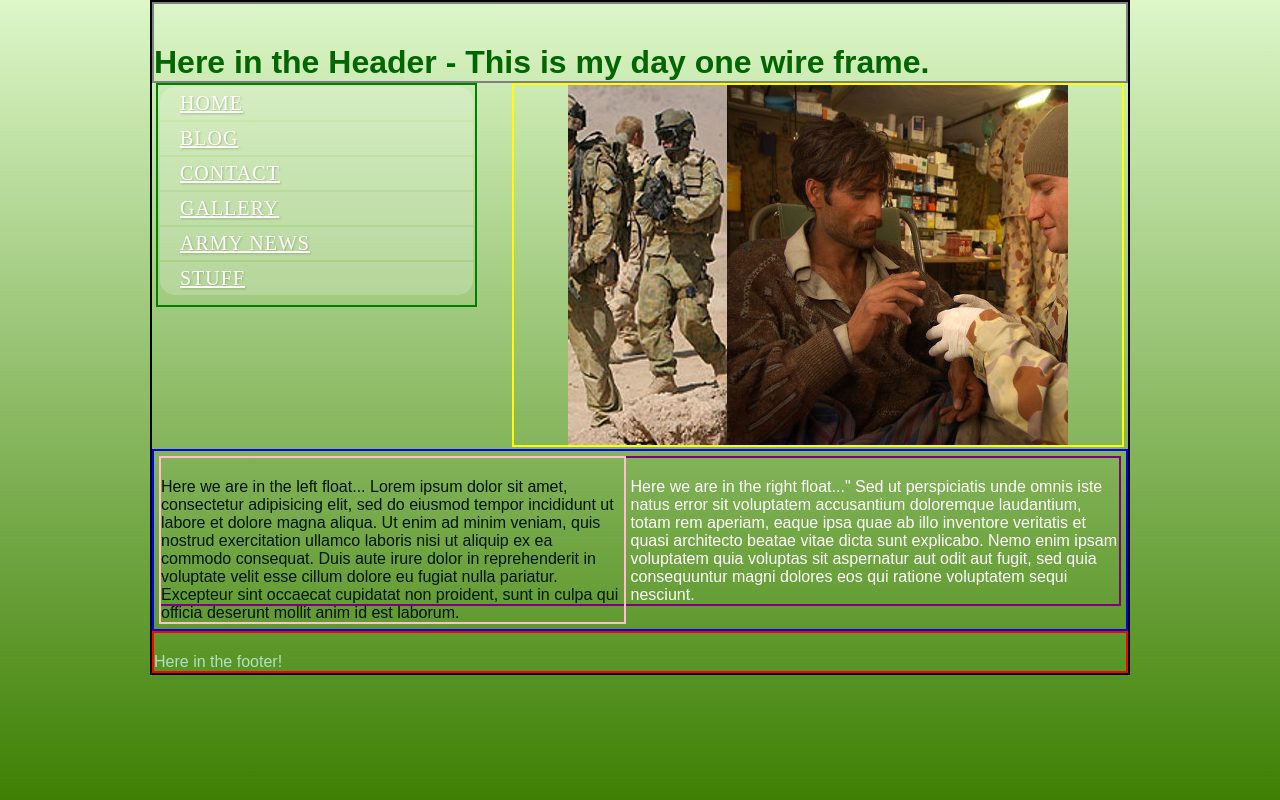
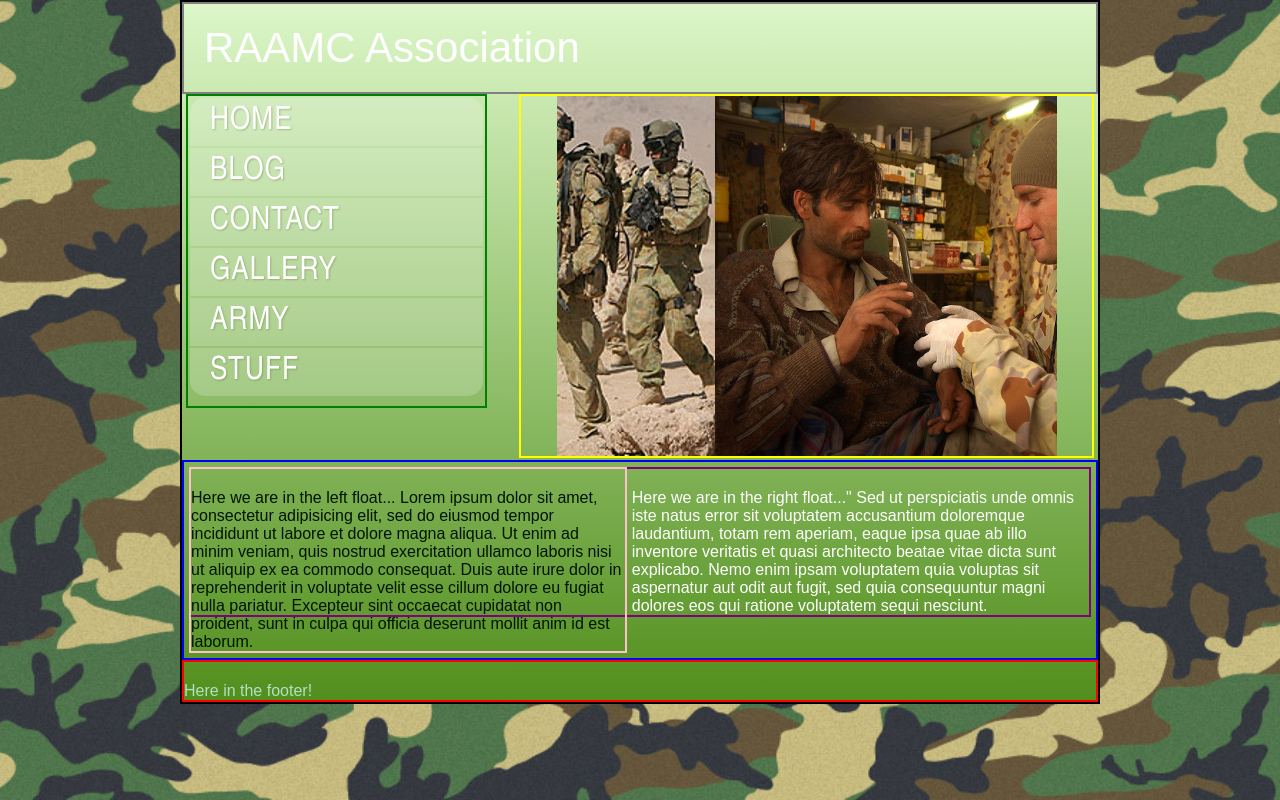
Before and after one commit to addinall/RAAMC, a PHP site: page / in a window 1280 px wide. Run offline with PHP 8.4, Linux system fonts and the light colour scheme; data that the repository does not hold is empty.

Commit message:
MUCHO MORE CSS3 work!

```diff
--- a/css/menu.css
+++ b/css/menu.css
@@ -1,13 +1,11 @@
-.content{
-	margin: 0 20px;
-}
 .bmenu{
     padding: 0px;
     margin: 0 0 10px 0;
     position: relative;
+	font-family:'Arial Narrow', Arial, sans-serif;
 }
 .bmenu li{
-    font-size: 20px;
+    font-size: 32px;
     display: block;
 }
 .bmenu li a{
@@ -29,11 +27,15 @@
 .bmenu li:first-child a{
 	-webkit-border-radius: 15px 15px 0px 0px;
 	-moz-border-radius: 15px 15px 0px 0px;
+	-o-border-radius: 15px 15px 0px 0px;
+	-ms-border-radius: 15px 15px 0px 0px;
 	border-radius: 15px 15px 0px 0px;
 }
 .bmenu li:last-child a{
 	-webkit-border-radius: 0px 0px 15px 15px;
 	-moz-border-radius: 0px 0px 15px 15px;
+	-o-border-radius: 0px 0px 15px 15px;
+	-ms-border-radius: 0px 0px 15px 15px;
 	border-radius: 0px 0px 15px 15px;
 }
 .bmenu:hover li a{
--- /dev/null
+++ b/css/reset.css
@@ -0,0 +1,41 @@
+/* CSS reset */
+body,div,dl,dt,dd,ul,ol,li,h1,h2,h3,h4,h5,h6,pre,form,fieldset,input,textarea,p,blockquote,th,td {
+	margin:0;
+	padding:0;
+}
+html,body {
+	margin:0;
+	padding:0;
+}
+table {
+	border-collapse:collapse;
+	border-spacing:0;
+}
+fieldset,img {
+	border:0;
+}
+input{
+	border:1px solid #b0b0b0;
+	padding:3px 5px 4px;
+	color:#979797;
+	width:190px;
+}
+address,caption,cite,code,dfn,th,var {
+	font-style:normal;
+	font-weight:normal;
+}
+ol,ul {
+	list-style:none;
+}
+caption,th {
+	text-align:left;
+}
+h1,h2,h3,h4,h5,h6 {
+	font-size:100%;
+	font-weight:normal;
+}
+q:before,q:after {
+	content:'';
+}
+abbr,acronym { border:0;
+}
--- a/css/style.css
+++ b/css/style.css
@@ -9,6 +9,8 @@
  * VERY Lightweight.  Verifies as CSS3 as usual.
  *
 */
+
+@import url('reset.css');
 
 *, *:before, *:after {
         margin: 0px;
@@ -39,7 +41,25 @@
   }
 
 
-  html,body {
+html,body {
+  background: url(../images/camo.jpg) no-repeat center center fixed;
+  -webkit-background-size: cover;
+  -moz-background-size: cover;
+  -o-background-size: cover;
+  background-size: cover;
+  font-family: 'Josefin Slab', Arial, sans-serif;
+  font-size: 14px;
+}
+
+
+
+
+#container {
+    max-width: 920px;
+    border: 2px solid black;
+    margin: 0px auto;
+    overflow: auto;
+    width: 100%;
     background: rgba(221,247,201,1);
     background: -moz-linear-gradient(top, rgba(221,247,201,1) 0%, rgba(62,128,4,1) 100%);
     background: -webkit-gradient(left top, left bottom, color-stop(0%, rgba(221,247,201,1)), color-stop(100%, rgba(62,128,4,1)));
@@ -49,15 +69,6 @@
     background: linear-gradient(to bottom, rgba(221,247,201,1) 0%, rgba(62,128,4,1) 100%);
     filter: progid:DXImageTransform.Microsoft.gradient( startColorstr='#ddf7c9', endColorstr='#3e8004', GradientType=0 );
     background-attachment:fixed;
-    }
-
-
-    #container {
-        max-width: 980px;
-          border: 2px solid black;
-          margin: 0px auto;
-          overflow: auto;
-          width: 100%;
     }
 
       #header {
@@ -143,12 +154,12 @@
 
 
       h1   {
-        font-size: 32px;
+        font-size: 36px;
         font-family: arial, sans-serif;
         list-style-type: none;
         color: #006600;
         padding-top: 20px;
-        margin-top:20px;
+        text-align: center;
       }
 
 
@@ -158,7 +169,6 @@
         list-style-type: none;
         color: #006600;
         padding-top: 20px;
-        margin-top:20px;
       }
 
 
@@ -169,7 +179,7 @@
 
 
    @media all and (max-width: 640px) {
-      #column_one, #column_two {
+      #column_one, #column_two, #head_left, #head_right {
         float: none;
         width: auto;
         margin: 10px;
@@ -220,3 +230,99 @@
 	-o-transform: skew(5deg) rotate(5deg);
 	transform: skew(5deg) rotate(5deg);
 }
+
+
+
+a{
+	color: #fff;
+	text-decoration: none;
+}
+.clr{
+	clear: both;
+}
+.content{
+	position:relative;
+    width:580px;
+    margin: 0 auto;
+}
+h1{
+	margin:0px;
+	padding:20px;
+	font-size:42px;
+	color:#fff;
+	text-align:left;
+	font-weight:400;
+    text-align:left;
+}
+h1 span{
+	font-size:22px;
+	color:#ddd;
+	padding-top:10px;
+}
+/* Header Style */
+.header{
+	font-family:'Arial Narrow', Arial, sans-serif;
+	line-height: 24px;
+	font-size: 11px;
+	background: #000;
+	opacity: 0.9;
+	text-transform: uppercase;
+	z-index: 9999;
+	position: relative;
+	-moz-box-shadow: 1px 0px 2px #000;
+	-webkit-box-shadow: 1px 0px 2px #000;
+	box-shadow: 1px 0px 2px #000;
+}
+.header a{
+	padding: 0px 10px;
+	letter-spacing: 1px;
+	color: #ddd;
+	display: block;
+	float: left;
+}
+.header a:hover{
+	color: #fff;
+}
+.header span.right{
+	float: right;
+}
+.header span.right a{
+	float: none;
+	display: inline;
+}
+
+.more ul{
+	text-transform:uppercase;
+	font-size:11px;
+	padding:50px 0px 30px 20px;
+	height:30px;
+	clear:both;
+	font-family: 'Arial Narrow', Arial, sans-serif;
+	width:830px;
+	margin:0 auto;
+    color:#fff;
+}
+.more ul li{
+	float:left;
+	margin:0px 2px;
+}
+.more ul li.selected a,
+.more ul li.selected a:hover{
+	background:#000;
+	color:#fff;
+	text-shadow:none;
+}
+.more ul li a{
+	text-shadow:1px 1px 1px #fff;
+	color:#555;
+	background:#f7f7f7;
+	padding:3px 6px;
+	-moz-box-shadow:1px 1px 2px rgba(0,0,0,0.6);
+	-webkit-box-shadow:1px 1px 2px rgba(0,0,0,0.6);
+	box-shadow:1px 1px 2px rgba(0,0,0,0.6);
+}
+.more ul li a:hover{
+	background:#000;
+	color:#fff;
+	text-shadow:none;
+}
--- a/index.php
+++ b/index.php
@@ -32,8 +32,8 @@
 
 -->
 
-
-<meta http-equiv="Content-Type" content="text/html; charset=utf-8"/>
+<meta charset="UTF-8" />
+<meta http-equiv="X-UA-Compatible" content="IE=edge,chrome=1">
 <meta name="viewport" content="width=device-width, initial-scale=1.0">
 <meta name="description" content="A web site created for the members of the Royal Australian Army Medical Corps Association." />
 <meta name="author" content="Mark Addinall.  Brisbane. Australia"  />
@@ -72,17 +72,7 @@ if ($debug) {
 
     <div id="container">
         <div id="header">
-            <h1>Here in the Header - This is my day one wire frame.</h1>
-            <div id="head_left">
-                <ul class="bmenu">
-                    <li><a href="#">Home</a></li>
-                    <li><a href="#">Blog</a></li>
-                    <li><a href="#">Contact</a></li>
-                    <li><a href="#">Gallery</a></li>
-                    <li><a href="#">Army News</a></li>
-                    <li><a href="#">Stuff</a></li>
-                </ul>
-            </div>
+            <h1>RAAMC Association</h1>
             <div id="head_right">
                 <div id="slider">
                     <figure>
@@ -93,6 +83,16 @@ if ($debug) {
                         <img src="images/army1.jpg" alt="">
                     </figure>
                 </div>
+            </div>
+            <div id="head_left">
+                <ul class="bmenu">
+                    <li><a href="#">Home</a></li>
+                    <li><a href="#">Blog</a></li>
+                    <li><a href="#">Contact</a></li>
+                    <li><a href="#">Gallery</a></li>
+                    <li><a href="#">Army</a></li>
+                    <li><a href="#">Stuff</a></li>
+                </ul>
             </div>
         </div>
 
```
Also changed, not shown: images/camo.jpg (added).
